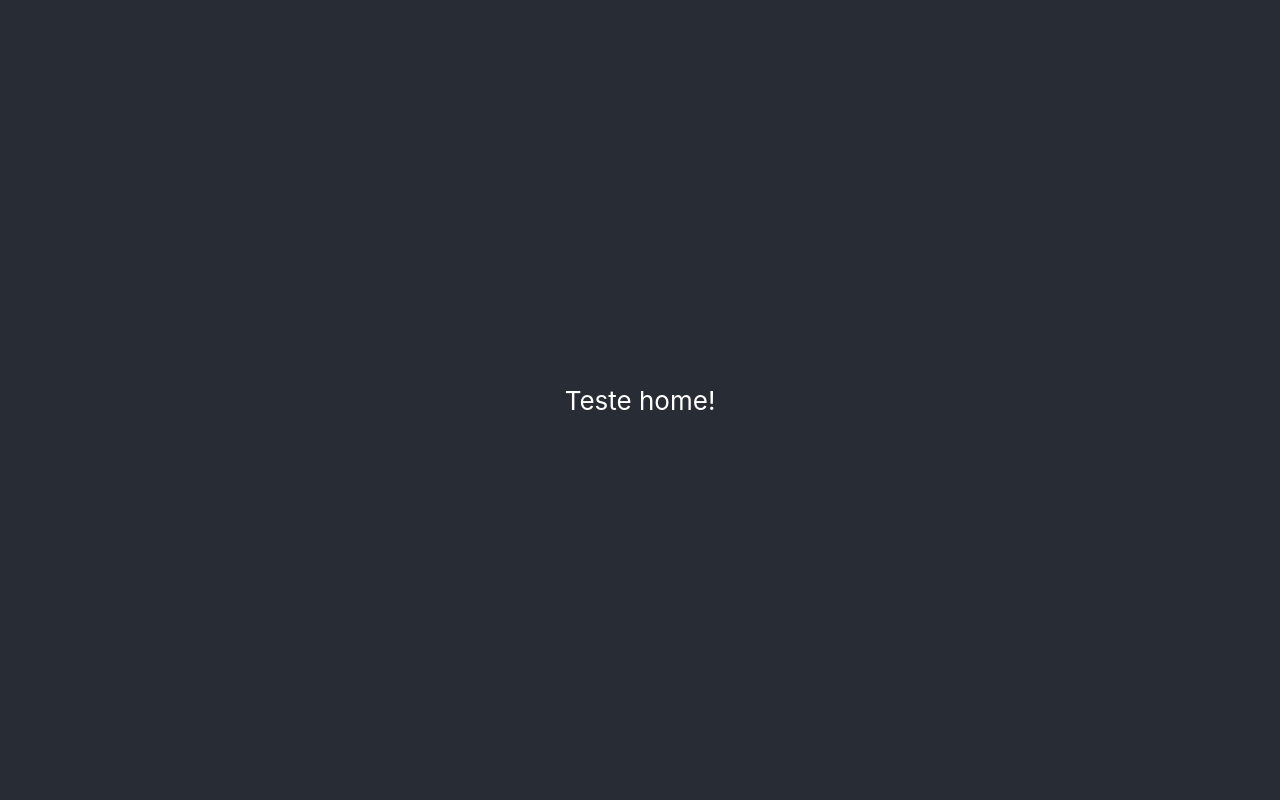
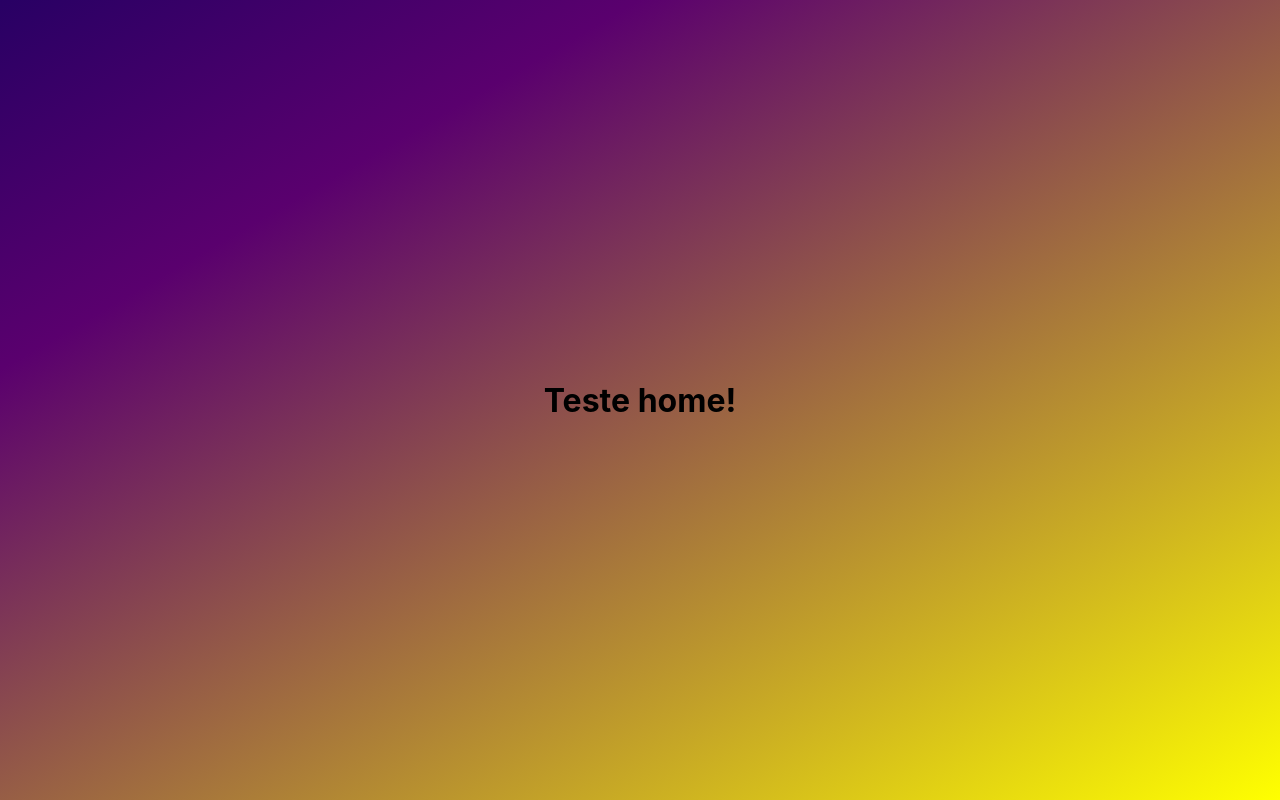
Before and after one commit to PedroBustamante/PDS, a React (Create React App) app: page / in a window 1280 px wide. Built offline with nearby package versions, Linux system fonts and the light colour scheme.

Commit message:
Componente home e estilização

```diff
--- a/package.json
+++ b/package.json
@@ -9,6 +9,7 @@
     "react": "^17.0.2",
     "react-dom": "^17.0.2",
     "react-scripts": "4.0.3",
+    "sass": "^1.34.1",
     "web-vitals": "^1.1.2"
   },
   "scripts": {
--- a/src/App.js
+++ b/src/App.js
@@ -1,13 +1,10 @@
-import logo from './logo.svg';
 import './App.css';
 import Home from './views/Home'
 
 function App() {
   return (
     <div className="App">
-      <header className="App-header">
-        <Home></Home>
-      </header>
+      <Home></Home>
     </div>
   );
 }
--- a/src/views/Home/index.jsx
+++ b/src/views/Home/index.jsx
@@ -1,9 +1,11 @@
 import React from 'react'
+
+import './styles.scss'
 
 const Home = () => {
         return (
-            <div>
-                Teste home!
+            <div className="home">
+                <h1>Teste home!</h1>
             </div>
         )
 }
--- /dev/null
+++ b/src/views/Home/styles.scss
@@ -0,0 +1,7 @@
+.home {
+    background: linear-gradient(150deg, rgba(40,0,100,1) 0%, rgba(90,0,110,1) 24%, rgba(255,255,0,1) 100%);
+    height: 100vh;
+    display: flex;
+    align-items: center;
+    justify-content: center;
+}
```
Also changed, not shown: src/views/Home/styles.js (deleted), 1 other file (tests, documents, lock files or other folders).
